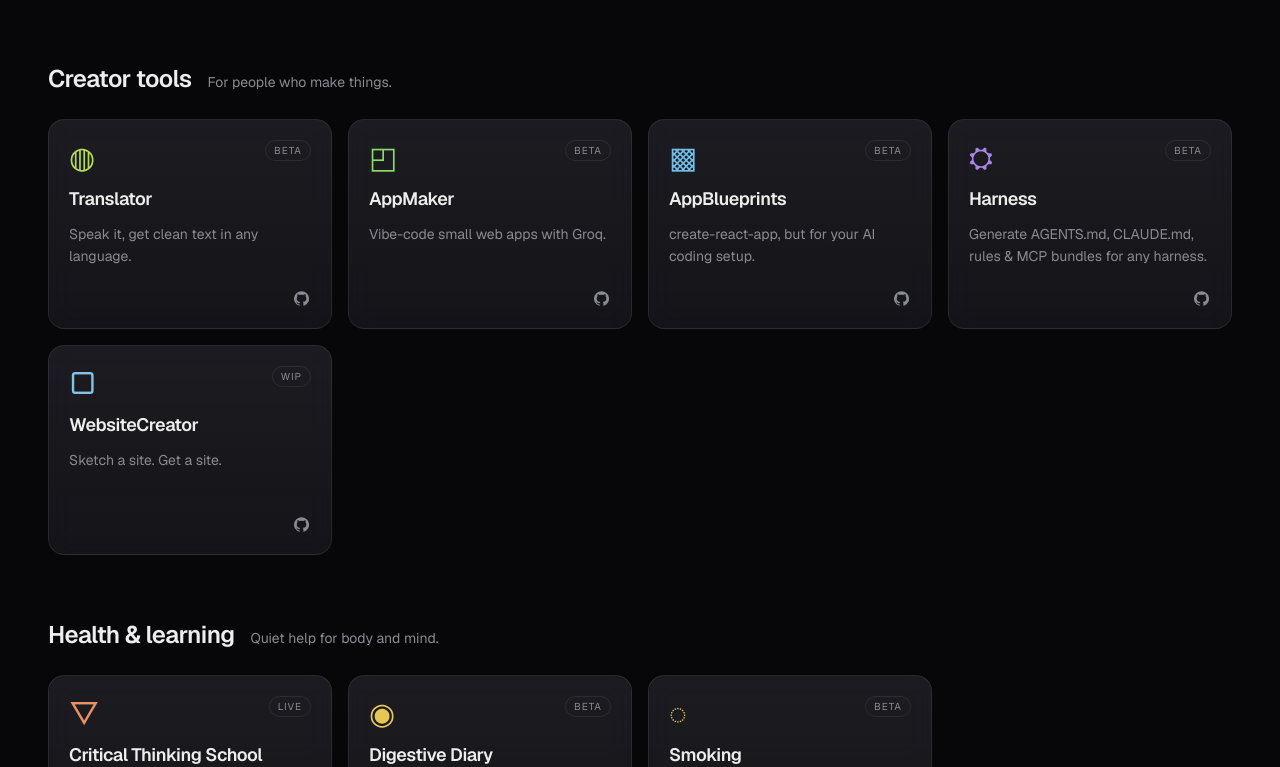
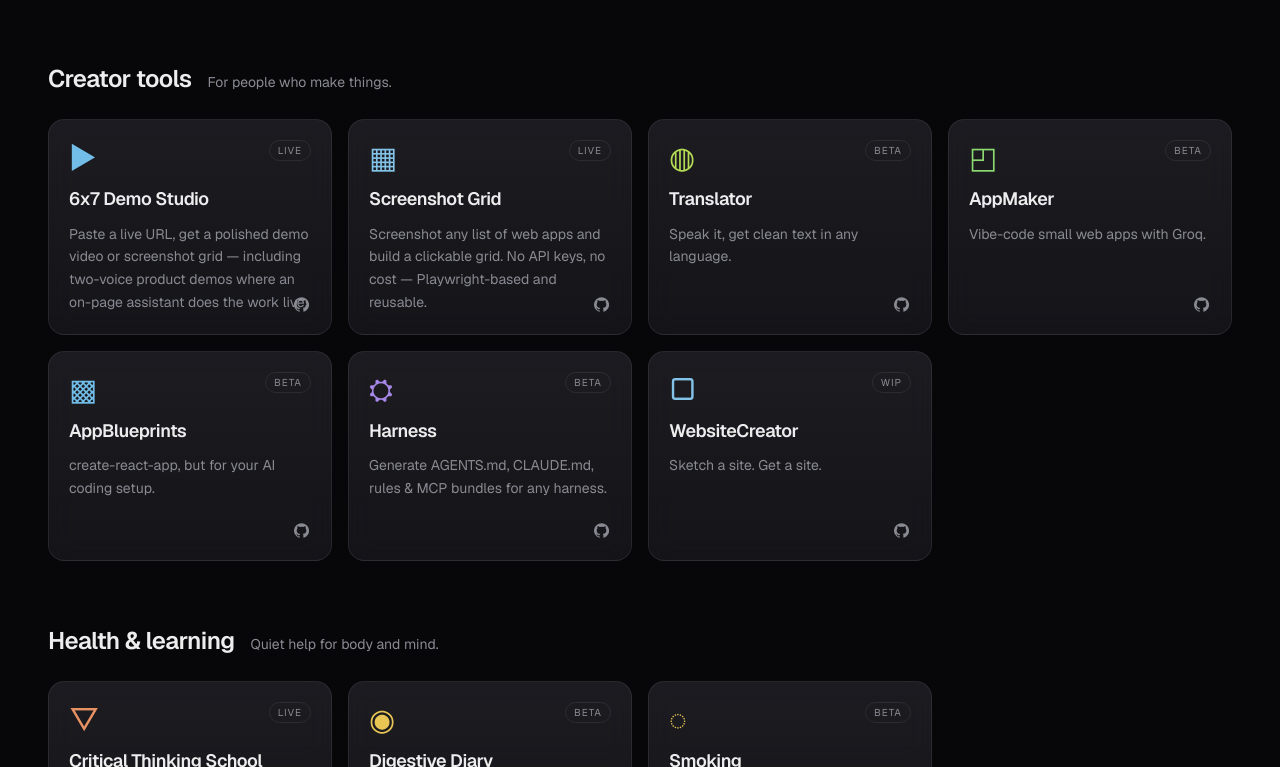
Before and after one commit to philipposk/6x7.gr, a Next.js app: page / in a window 1280 px wide. Shown: the part 2033-2800 px from the top of the page. Built offline with nearby package versions, Linux system fonts and the light colour scheme; no server answers.

Commit message:
feat: add Page Assistant, agent-feedback, Demo Studio & Screenshot Grid cards

```diff
--- a/src/data/projects.ts
+++ b/src/data/projects.ts
@@ -345,6 +345,50 @@
     repo: "https://github.com/philipposk/llm-free-rotator",
     glyph: "◎",
   },
+  {
+    slug: "page-assistant",
+    name: "Page Assistant",
+    tagline:
+      "A talking, grounded assistant you drop into any web app — it reads the page, runs real actions, never hallucinates, and publishes an llm.txt so other agents can use your app too.",
+    group: "infra",
+    status: "live",
+    live: "https://pageassistant.6x7.gr",
+    repo: "https://github.com/philipposk/page-assistant",
+    glyph: "◉",
+  },
+  {
+    slug: "agent-feedback",
+    name: "agent-feedback",
+    tagline:
+      "A tiny universal protocol that lets LLMs, agents, and in-app assistants send improvement tickets back to the apps they use — so apps get better every time they're used.",
+    group: "infra",
+    status: "live",
+    live: "https://agentfeedback.6x7.gr",
+    repo: "https://github.com/philipposk/agent-feedback",
+    glyph: "⟲",
+  },
+  {
+    slug: "demo",
+    name: "6x7 Demo Studio",
+    tagline:
+      "Paste a live URL, get a polished demo video or screenshot grid — including two-voice product demos where an on-page assistant does the work live.",
+    group: "creator",
+    status: "live",
+    live: "https://demo.6x7.gr",
+    repo: "https://github.com/philipposk/6x7-demo-platform",
+    glyph: "▶",
+  },
+  {
+    slug: "screenshot-grid",
+    name: "Screenshot Grid",
+    tagline:
+      "Screenshot any list of web apps and build a clickable grid. No API keys, no cost — Playwright-based and reusable.",
+    group: "creator",
+    status: "live",
+    live: "https://screenshotgrid.6x7.gr",
+    repo: "https://github.com/philipposk/screenshot-grid",
+    glyph: "▦",
+  },
 ];
 
 const STATUS_ORDER: Record<ProjectStatus, number> = {
```
